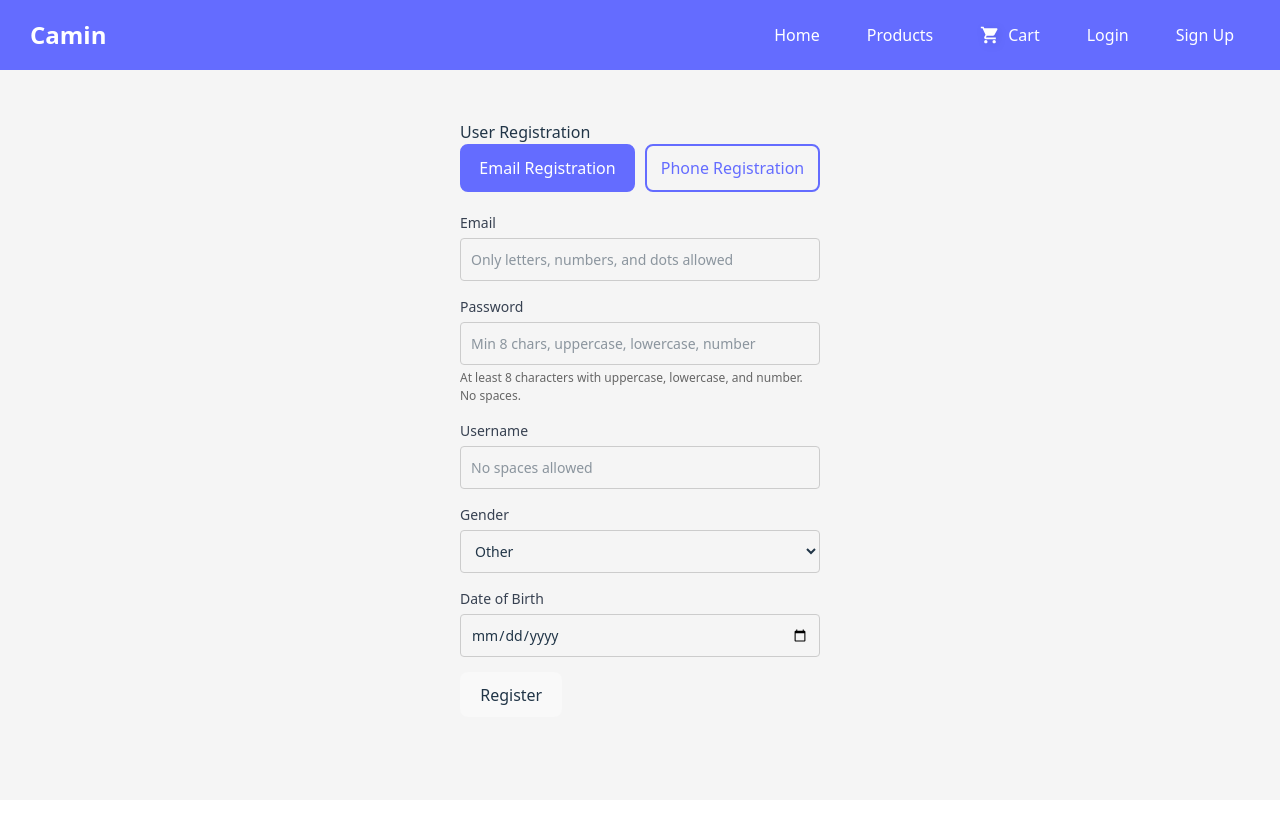
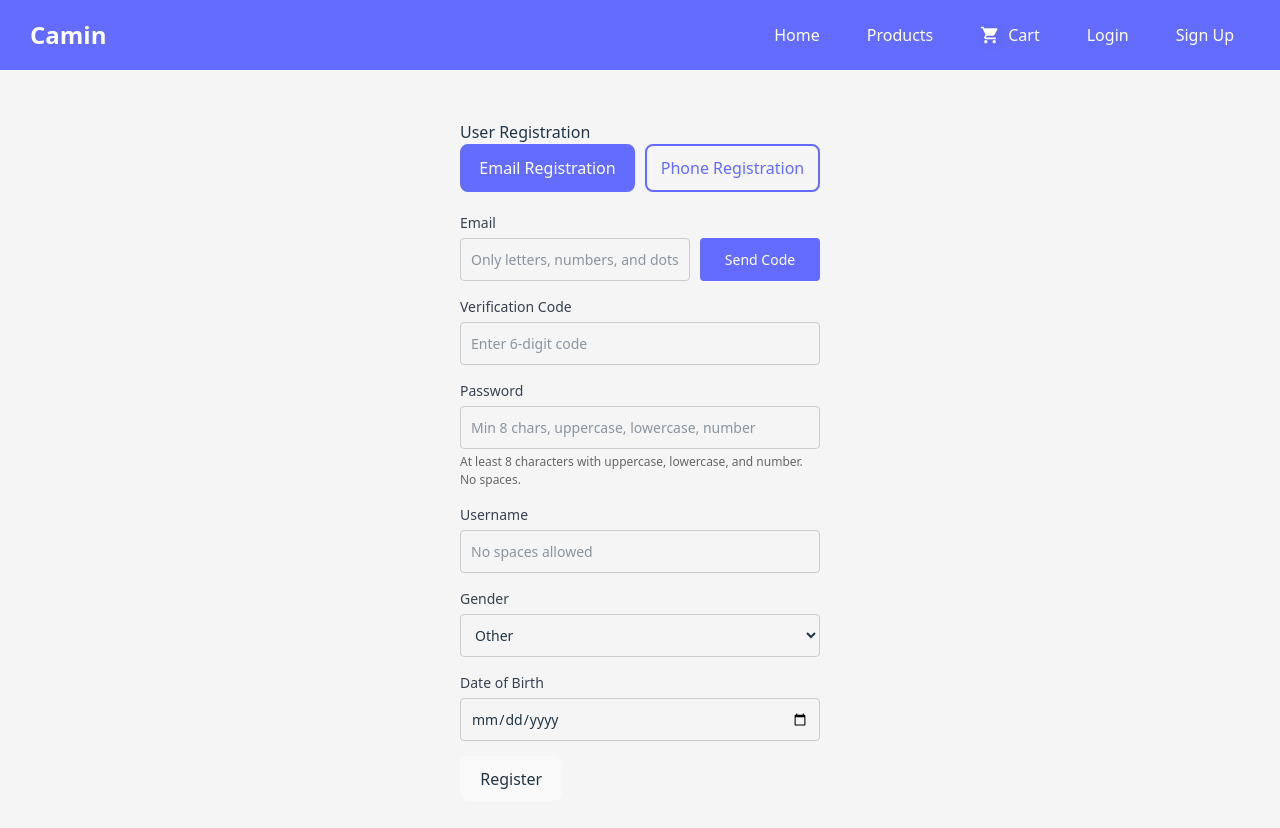
Before and after one commit to Mortalfrank/Camin-Front-End, a React app in the folder frontend/: page /signup in a window 1280 px wide. Shown: the top 828 px of the page. Before the commit the page ends 800 px from the top, so only its background shows below. Built offline with nearby package versions, Linux system fonts and the light colour scheme; no server answers; the HTML template or start-up script is replaced by a standard one.

Commit message:
Add verificate code to sign up with Email feature

```diff
--- a/frontend/src/api/client.ts
+++ b/frontend/src/api/client.ts
@@ -373,7 +373,9 @@ export async function getOrder(orderId: number): Promise<Order> {
 // ========== Verification Code API ==========
 
 export interface SendCodeRequest {
-  phoneNumber: string;
+  method: 'email' | 'phone';
+  email?: string;
+  phoneNumber?: string;
 }
 
 export interface SendCodeResponse {
@@ -382,12 +384,7 @@ export interface SendCodeResponse {
   error?: string;
 }
 
-export interface VerifyCodeRequest {
-  phoneNumber: string;
-  code: string;
-}
-
-// 发送验证码
+// 发送验证码（支持邮箱和手机）
 export async function sendVerificationCode(
   data: SendCodeRequest
 ): Promise<SendCodeResponse> {
@@ -404,12 +401,22 @@ export async function sendVerificationCode(
   }
 }
 
-// 更新 PhoneSignUpRequest，添加 verificationCode 字段
+// 更新 EmailSignUpRequest，添加 verificationCode 字段
+export interface EmailSignUpRequest {
+  email: string;
+  password: string;
+  username: string;
+  gender: 'MALE' | 'FEMALE' | 'OTHER';
+  dob: string;
+  verificationCode: string;  // 新增
+}
+
+// PhoneSignUpRequest 保持不变
 export interface PhoneSignUpRequest {
   phoneNumber: string;
   password: string;
   username: string;
-  gender: 'MALE' | 'FEMALE' | 'OTHER' ;
+  gender: 'MALE' | 'FEMALE' | 'OTHER';
   dob: string;
   verificationCode: string;
 }
--- a/frontend/src/components/SignUpForm.tsx
+++ b/frontend/src/components/SignUpForm.tsx
@@ -1,4 +1,3 @@
-// src/components/SignUpForm.tsx
 import { useState, useEffect } from 'react';
 import { signUpWithEmail, signUpWithPhone, sendVerificationCode } from '../api/client';
 import {
@@ -40,6 +39,13 @@ export default function SignUpForm() {
     }
   }, [countdown]);
 
+  // 切换注册方式时重置验证码状态
+  useEffect(() => {
+    setCodeSent(false);
+    setCountdown(0);
+    setFormData(prev => ({ ...prev, verificationCode: '' }));
+  }, [signUpMethod]);
+
   const handleChange = (e: React.ChangeEvent<HTMLInputElement | HTMLSelectElement>) => {
     const { name, value } = e.target;
     setFormData(prev => ({ ...prev, [name]: value }));
@@ -74,25 +80,39 @@ export default function SignUpForm() {
 
   // 发送验证码
   const handleSendCode = async () => {
-    // 先验证手机号
+    setError(null);
+    setMessage(null);
+
+    // 验证输入
+    if (signUpMethod === 'email') {
+      const emailResult = validateEmail(formData.email);
+      if (!emailResult.isValid) {
+        setFieldErrors(prev => ({ ...prev, email: emailResult.error || '' }));
+        return;
+      }
+    } else {
       const phoneResult = validatePhoneNumber(formData.phoneNumber);
       if (!phoneResult.isValid) {
         setFieldErrors(prev => ({ ...prev, phoneNumber: phoneResult.error || '' }));
         return;
       }
+    }
 
     setCodeSending(true);
-    setError(null);
 
     try {
-      const result = await sendVerificationCode({ phoneNumber: formData.phoneNumber });
+      const result = await sendVerificationCode({
+        method: signUpMethod,
+        email: signUpMethod === 'email' ? formData.email : undefined,
+        phoneNumber: signUpMethod === 'phone' ? formData.phoneNumber : undefined,
+      });
 
       if (result.error) {
         setError(result.error);
       } else {
         setCodeSent(true);
-        setCountdown(60); // 60秒倒计时
-        setMessage('Verification code sent! Check your phone (or console in dev mode)');
+        setCountdown(60);
+        setMessage(`Verification code sent to your ${signUpMethod}! (Check console in dev mode)`);
       }
     } catch (err) {
       setError('Failed to send verification code');
@@ -125,10 +145,11 @@ export default function SignUpForm() {
       if (!phoneResult.isValid) {
         errors.phoneNumber = phoneResult.error || '';
       }
+    }
+
     // 验证验证码
     if (!formData.verificationCode || formData.verificationCode.length !== 6) {
       errors.verificationCode = 'Please enter the 6-digit verification code';
-      }
     }
 
     if (!formData.dob) {
@@ -160,6 +181,7 @@ export default function SignUpForm() {
           username: formData.username,
           gender: formData.gender as 'MALE' | 'FEMALE' | 'OTHER',
           dob: formData.dob,
+          verificationCode: formData.verificationCode,
         });
       } else {
         result = await signUpWithPhone({
@@ -186,6 +208,7 @@ export default function SignUpForm() {
           verificationCode: '',
         });
         setCodeSent(false);
+        setCountdown(0);
       }
     } catch (err) {
       setError('Registration failed, please try again later');
@@ -217,9 +240,11 @@ export default function SignUpForm() {
       </div>
 
       <form onSubmit={handleSubmit}>
+        {/* 邮箱或手机号 + 发送验证码按钮 */}
         {signUpMethod === 'email' ? (
           <div className="form-group">
             <label>Email</label>
+            <div className="input-with-button">
               <input
                 type="email"
                 name="email"
@@ -229,11 +254,18 @@ export default function SignUpForm() {
                 required
                 placeholder="Only letters, numbers, and dots allowed"
               />
+              <button
+                type="button"
+                onClick={handleSendCode}
+                disabled={codeSending || countdown > 0}
+                className="send-code-btn"
+              >
+                {codeSending ? 'Sending...' : countdown > 0 ? `${countdown}s` : 'Send Code'}
+              </button>
+            </div>
             {fieldErrors.email && <span className="field-error">{fieldErrors.email}</span>}
           </div>
         ) : (
-          <>
-            {/* 手机号 */}
           <div className="form-group">
             <label>Phone Number</label>
             <div className="input-with-button">
@@ -258,8 +290,9 @@ export default function SignUpForm() {
             </div>
             {fieldErrors.phoneNumber && <span className="field-error">{fieldErrors.phoneNumber}</span>}
           </div>
+        )}
 
-            {/* 验证码 */}
+        {/* 验证码输入框 */}
         <div className="form-group">
           <label>Verification Code</label>
           <input
@@ -274,8 +307,6 @@ export default function SignUpForm() {
           {fieldErrors.verificationCode && <span className="field-error">{fieldErrors.verificationCode}</span>}
           {codeSent && <small className="hint">Code sent! Valid for 5 minutes.</small>}
         </div>
-          </>
-        )}
 
         {/* 密码 */}
         <div className="form-group">
@@ -334,11 +365,13 @@ export default function SignUpForm() {
           {fieldErrors.dob && <span className="field-error">{fieldErrors.dob}</span>}
         </div>
 
+        {/* 提交按钮 */}
         <button type="submit" disabled={loading}>
           {loading ? 'Registering...' : 'Register'}
         </button>
       </form>
 
+      {/* 显示消息 */}
       {message && <p className="success-message">{message}</p>}
       {error && <p className="error-message">{error}</p>}
     </div>
```
Lines whose indentation alone changed are shown as unchanged.
